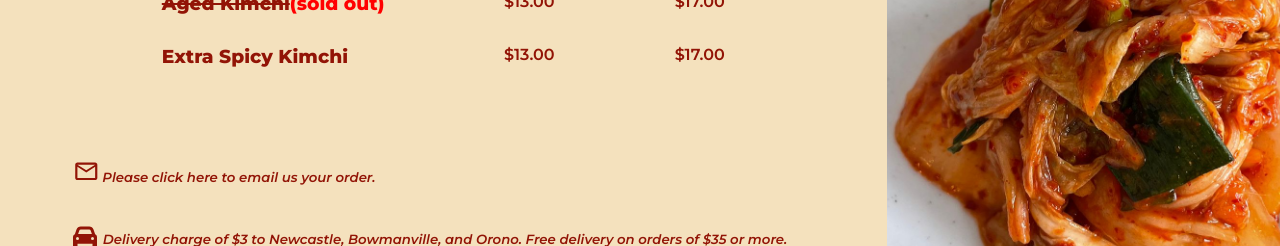
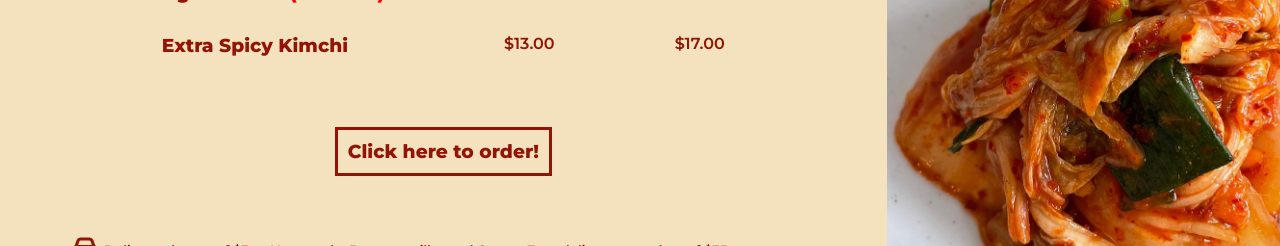
Before and after one commit to chengmwt/kimchily, a React (Vite) app: page / in a window 1280 px wide. Shown: the part 2600-2846 px from the top of the page. Built offline with nearby package versions, Linux system fonts and the light colour scheme.

Commit message:
changed order button

```diff
--- a/src/components/Order.css
+++ b/src/components/Order.css
@@ -59,6 +59,18 @@
   align-items: center;
 }
 
+.orderButton {
+  display: flex;
+  justify-content: center;
+  align-items: center;
+}
+
+.orderButton h3 {
+  border: #921406 3px solid;
+  padding: 10px;
+  justify-content: center;
+}
+
 /* How to order ---------------------------------------------------------- */
 
 /* .howToOrder {
--- a/src/components/Order.jsx
+++ b/src/components/Order.jsx
@@ -18,20 +18,20 @@ const Order = () => {
         </div>
         <OrderList />
         <div className="serviceAreas">
-          <div className="inlineOrder">
-            <h5>
-              <a
-                href="mailto:kimchilykitchen@gmail.com?subject=Your KIMCHILY Order&body=Please fill in your order details below%0D%0A%0D%0AName:%20%0D%0AContact Number:%20%0D%0ADelivery Address (or Pick Up):%20%0D%0A%0D%0AYour order quantities below%0D%0A%0D%0AOriginal Kimchi (S):%20%0D%0AOriginal Kimchi (L):%20%0D%0AAged Kimchi (S):%20%0D%0AAged Kimchi (L):%20%0D%0AExtra Spicy Kimchi (S):%20%0D%0AExtra Spicy Kimchi (L):%20%0D%0A%0D%0A%0D%0AThank you for your order!%0D%0A%0D%0AKIMCHILY"
-                target="_blank"
-              >
-                <MdMailOutline
+          <div className="orderButton">
+            <a
+              href="mailto:kimchilykitchen@gmail.com?subject=Your KIMCHILY Order&body=Please fill in your order details below%0D%0A%0D%0AName:%20%0D%0AContact Number:%20%0D%0ADelivery Address (or Pick Up):%20%0D%0A%0D%0AYour order quantities below%0D%0A%0D%0AOriginal Kimchi (S):%20%0D%0AOriginal Kimchi (L):%20%0D%0AAged Kimchi (S):%20%0D%0AAged Kimchi (L):%20%0D%0AExtra Spicy Kimchi (S):%20%0D%0AExtra Spicy Kimchi (L):%20%0D%0A%0D%0A%0D%0AThank you for your order!%0D%0A%0D%0AKIMCHILY"
+              target="_blank"
+            >
+              <h3>
+                {/* <MdMailOutline
                   size="2em"
                   id="phoneIcon"
                   style={{ marginRight: "3px" }}
-                />
-                Please click here to email us your order.
-              </a>
-            </h5>
+                /> */}
+                Click here to order!
+              </h3>
+            </a>
           </div>
           <div className="inlineOrder">
             {/* <div>
```
